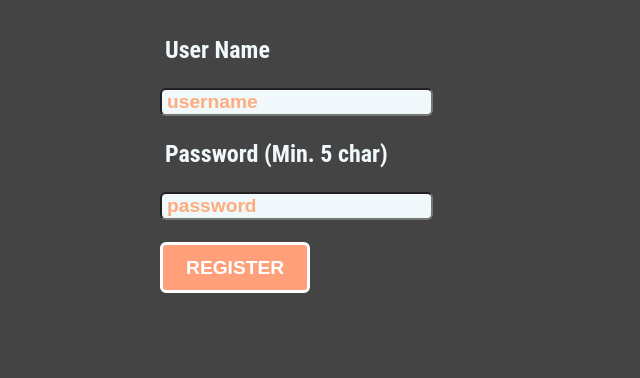
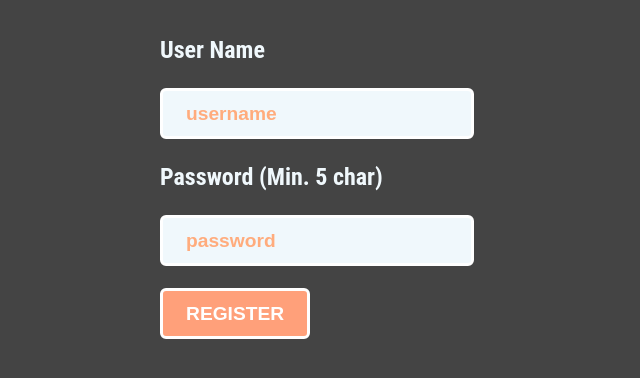
Before and after one commit to jonatanUri/AskMate, a Flask app: page /registration in a window 1280 px wide. Shown: the part 124-502 px from the top of the page, without its empty margins (0-640 px from the left). Run offline with Flask 2, Linux system fonts and the light colour scheme.

Commit message:
user list, registration, header css upgraded

```diff
--- a/static/style.css
+++ b/static/style.css
@@ -167,8 +167,9 @@ th {
 td {
     font-size: 1.5em;
     text-align: center;
-    border-top: 1px black solid;
+    border-top: 1px #f0f8fc solid;
     padding: 5px 0px;
+    color: white;
 }
 
 
@@ -185,7 +186,7 @@ tr {
     font-weight: bold;
     color: #f0f8fc;
     font-family: 'Roboto Condensed', sans-serif;
-    padding-left: 5px;
+    padding-left: 0px;
 }
 
 input {
@@ -200,7 +201,10 @@ input {
 
 .register_box {
     font-size: 1.2em;
-    padding-left: 5px;
+    padding: 0.6em 1.2em;
+    border:.2em solid white;
+    font-weight: bold;
+    background-color: #f0f8fc;
 }
 
 .login_box {
```
